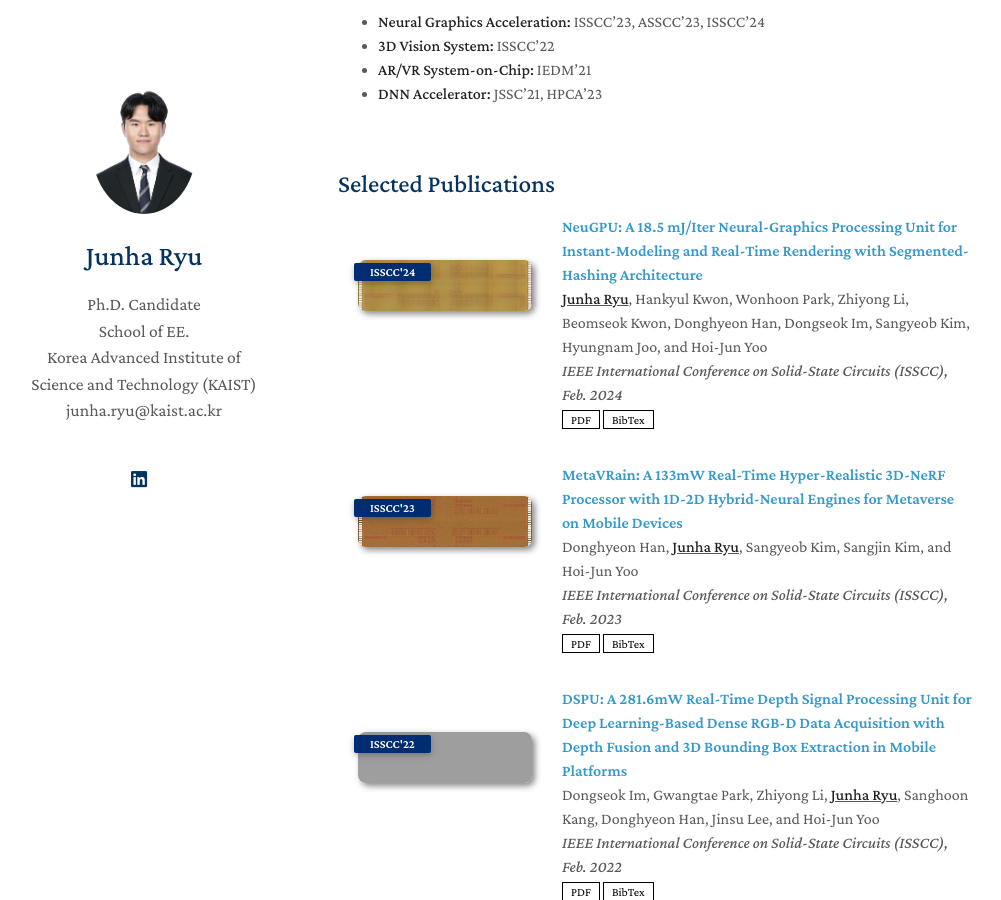
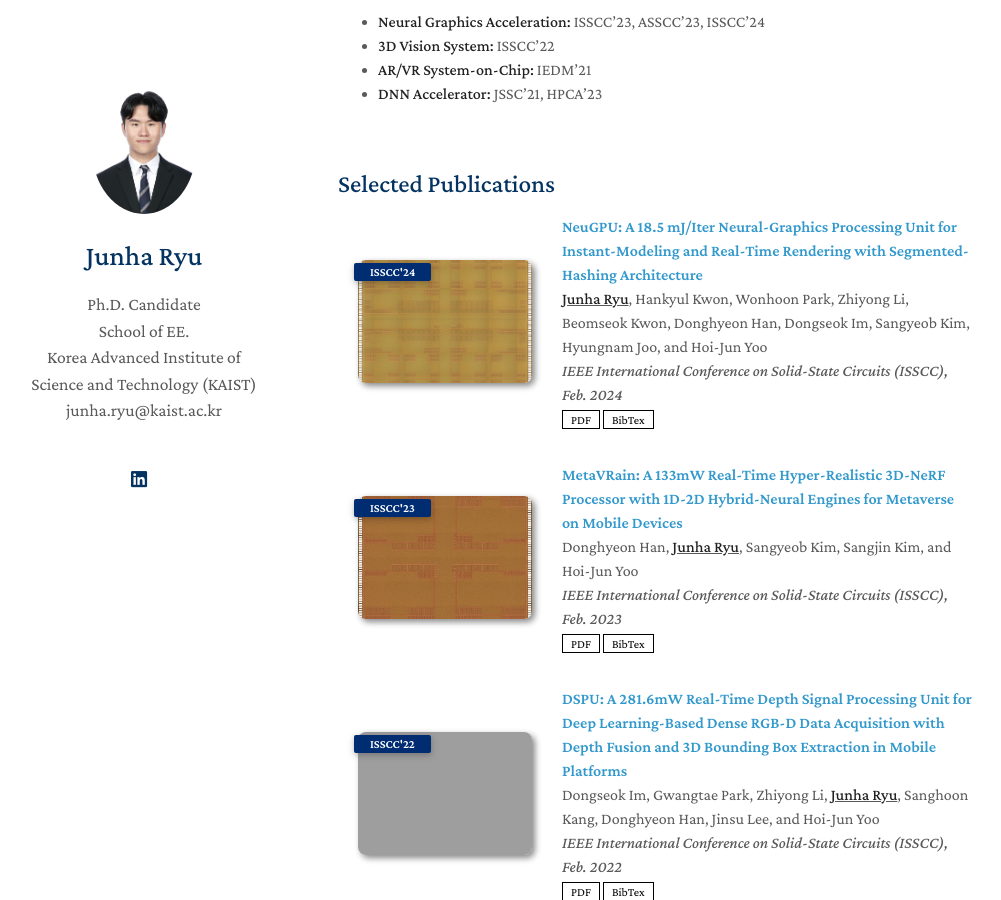
Before and after one commit to junharyu/junharyu.github.io, a Jekyll site: the page built from index.md, in a window 1280 px wide and 900 px high, scrolled down 369 px. Shown: the whole window, without its empty margins (132-1133 px from the left). Built offline with Jekyll 4.4.1, drawn with Linux system fonts in a browser that asks for light colours; nearby versions of some CDN libraries; a style sheet for code colours, icons or effects is not loaded; our own code applies the rules of GitHub Pages for plain Markdown files; grey boxes are pictures that could not be loaded.

Commit message:
Update publications.md

```diff
--- a/_includes/publications.md
+++ b/_includes/publications.md
@@ -9,7 +9,7 @@
 <div class="pub-row">
   <div class="col-sm-3 abbr" style="position: relative;padding-right: 15px;padding-left: 15px;">
     {% if link.image %}
-    <img src="{{ link.image }}" class="teaser img-fluid z-depth-1" style="width:100;height:40%">
+    <img src="{{ link.image }}" class="teaser img-fluid z-depth-1" style="width=100;height=40%">
     {% endif %}
     {% if link.conference_short %}
     <abbr class="badge">{{ link.conference_short }}</abbr>
```
